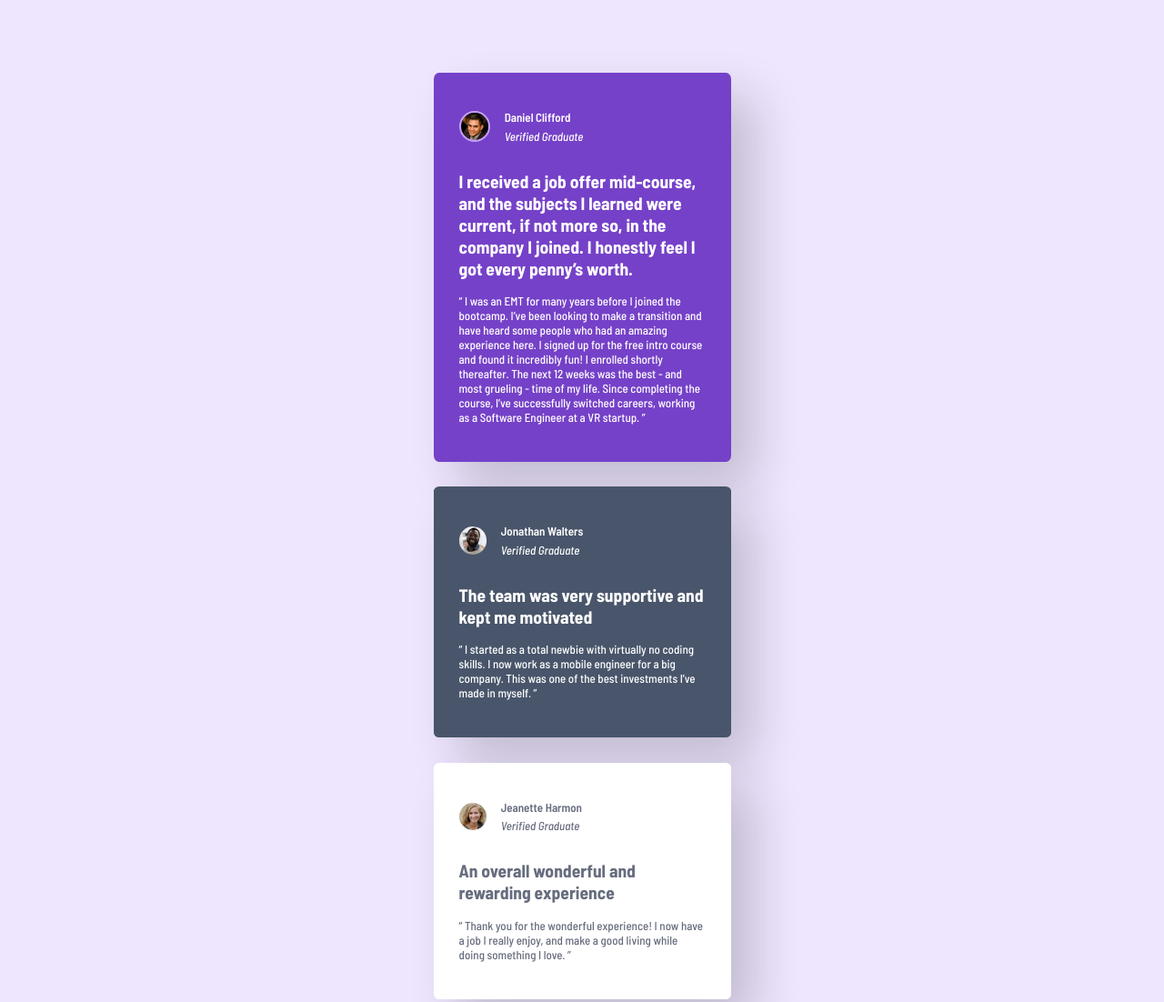
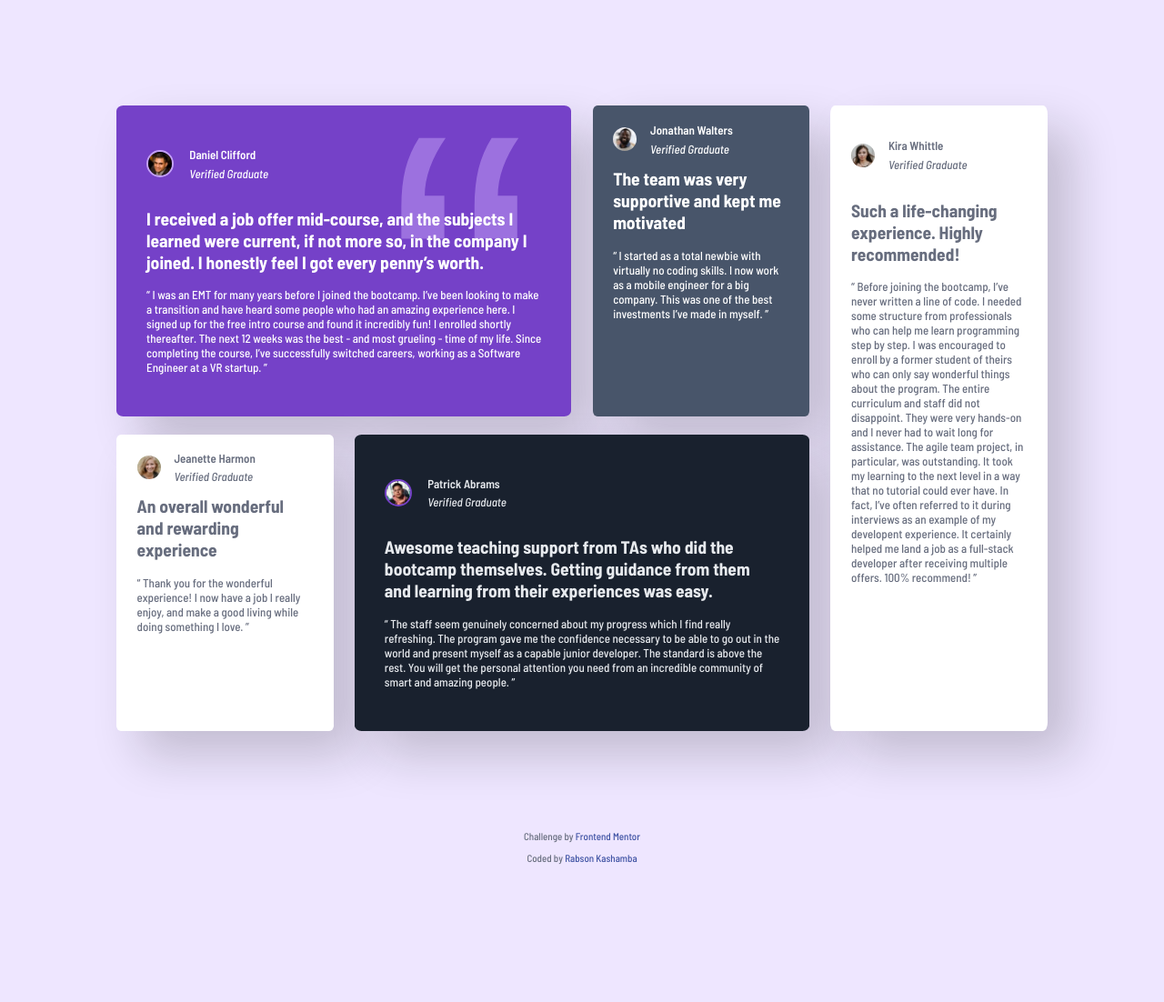
Before and after one commit to rabkashamba/testimonials-section, a plain HTML site: page index.html in a window 1280 px wide. Shown: the top 1102 px of the page at 91% size. After the commit the page ends 961 px from the top, so only its background shows below. Drawn offline with Linux system fonts and the light colour scheme.

Commit message:
Edited, Improved mobile and Started Desktop

```diff
--- a/index.html
+++ b/index.html
@@ -6,7 +6,7 @@
 
   <link rel="icon" type="image/png" sizes="32x32" href="./images/favicon-32x32.png">
 
-  <title>Frontend Mentor | [Challenge Name Here]</title>
+  <title>Frontend Mentor | Testimonials Grid Section</title>
 
   <link rel="stylesheet" href="style.css">
 
@@ -22,6 +22,7 @@
           <p>Verified Graduate</p>
         </div>
       </article>
+      <div class="testimony-text">
         <h2>I received a job offer mid-course, and the subjects I learned were current, if not more so,
           in the company I joined. I honestly feel I got every penny’s worth.</h2>
         <p>“ I was an EMT for many years before I joined the bootcamp. I’ve been looking to make a
@@ -29,6 +30,7 @@
           for the free intro course and found it incredibly fun! I enrolled shortly thereafter.
           The next 12 weeks was the best - and most grueling - time of my life. Since completing
           the course, I’ve successfully switched careers, working as a Software Engineer at a VR startup. ”</p>
+      </div>
     </div>
 
     <div class="testimony-card">
@@ -39,9 +41,11 @@
           <p>Verified Graduate</p>
         </div>
       </article>
+      <div class="testimony-text">
         <h2>The team was very supportive and kept me motivated</h2>
         <p>“ I started as a total newbie with virtually no coding skills. I now work as a mobile engineer
           for a big company. This was one of the best investments I’ve made in myself. ”</p>
+      </div>
     </div>
 
     <div class="testimony-card">
@@ -52,9 +56,11 @@
           <p>Verified Graduate</p>
         </div>
       </article>
+      <div class="testimony-text">
         <h2>An overall wonderful and rewarding experience</h2>
         <p>“ Thank you for the wonderful experience! I now have a job I really enjoy, and make a good living
           while doing something I love. ”</p>
+      </div>
     </div>
 
     <div class="testimony-card">
@@ -65,12 +71,14 @@
           <p>Verified Graduate</p>
         </div>
       </article>
+      <div class="testimony-text">
         <h2>Awesome teaching support from TAs who did the bootcamp themselves. Getting guidance from them and
           learning from their experiences was easy.</h2>
         <p>“ The staff seem genuinely concerned about my progress which I find really refreshing. The program
           gave me the confidence necessary to be able to go out in the world and present myself as a capable
           junior developer. The standard is above the rest. You will get the personal attention you need from
           an incredible community of smart and amazing people. ”</p>
+      </div>
     </div>
 
     <div class="testimony-card">
@@ -81,6 +89,7 @@
           <p>Verified Graduate</p>
         </div>
       </article>
+      <div class="testimony-text">
         <h2>Such a life-changing experience. Highly recommended!</h2>
         <p>“ Before joining the bootcamp, I’ve never written a line of code. I needed some structure from
           professionals who can help me learn programming step by step. I was encouraged to enroll by a former
@@ -90,6 +99,7 @@
           could ever have. In fact, I’ve often referred to it during interviews as an example of my developent
           experience. It certainly helped me land a job as a full-stack developer after receiving multiple offers.
           100% recommend! ”</p>
+      </div>
     </div>
 
   </main>
--- a/style.css
+++ b/style.css
@@ -63,8 +63,8 @@ main {
 
 
 .testifier-info img {
-    height: calc(1.3em + 5%);
-    width: calc(1.3em + 5%);
+    height: clamp(1.3em, 10vw, 2em);
+    width:  clamp(1.3em, 10vw, 2em);
     border-radius: 50%;
 }
 
@@ -101,12 +101,10 @@ main {
 }
 
 
-
 /* Card Three */
 .testimony-card:nth-of-type(3) {
     background-color: var(--White);
 }
-
 
 
 /* Card Four */
@@ -120,12 +118,10 @@ main {
 }
 
 
-
 /* Card Five */
 .testimony-card:last-of-type {
     background-color: var(--White);
 }
-
 
 
 
@@ -141,3 +137,67 @@ main {
     text-decoration: none;
     color: var(--Link);
  }
+
+
+
+
+ /* Desktop Design Start Here */
+
+ @media screen and ( min-width: 64rem) {
+
+    main {
+        margin-block: calc(2rem + 12vh);
+        width: clamp(64rem, 80%, 140rem);
+        display: grid;
+        align-items: stretch;
+        grid-template-columns: 1fr 1fr 1fr 1fr;
+        grid-template-areas:
+        "cardone cardone cardtwo cardfive"
+        "cardthree cardfour cardfour cardfive"
+        ;
+        gap: calc(1em + 1%);
+    }
+
+    .testimony-card {
+        width: auto;
+        margin-block: 0;
+        margin-inline:0;
+        position: relative;
+        z-index: -1;
+    }
+
+
+    .testimony-card:first-of-type {grid-area: cardone;}
+    .testimony-card:nth-of-type(2) {grid-area: cardtwo;}
+    .testimony-card:nth-of-type(3) {grid-area: cardthree;}
+    .testimony-card:nth-of-type(4) {grid-area: cardfour;}
+    .testimony-card:last-of-type {grid-area: cardfive;}
+
+
+    .testimony-card:first-of-type::before {
+        content: "\201C";
+        color: var(--Purple-300);
+        font-family:  Arial, Helvetica, sans-serif;
+        font-size: calc(40rem + 12vh);
+        position: absolute;
+        inset-block-start: -8rem;
+        inset-inline-end: 4rem;
+        opacity: 0.5;
+        z-index:-1;
+    }
+
+
+    .testimony-card:is(:nth-of-type(2), :nth-of-type(3), :nth-of-type(5)) {
+        display: grid;
+        grid-template-rows: minmax(5%, 10%) auto;
+
+    }
+
+
+    .testimony-card:is(:nth-of-type(2), :nth-of-type(3), :nth-of-type(5)) .testimony-text p {
+        height: 100%;
+        overflow: hidden;
+    }
+
+
+ }
```
Lines whose indentation alone changed are shown as unchanged.
